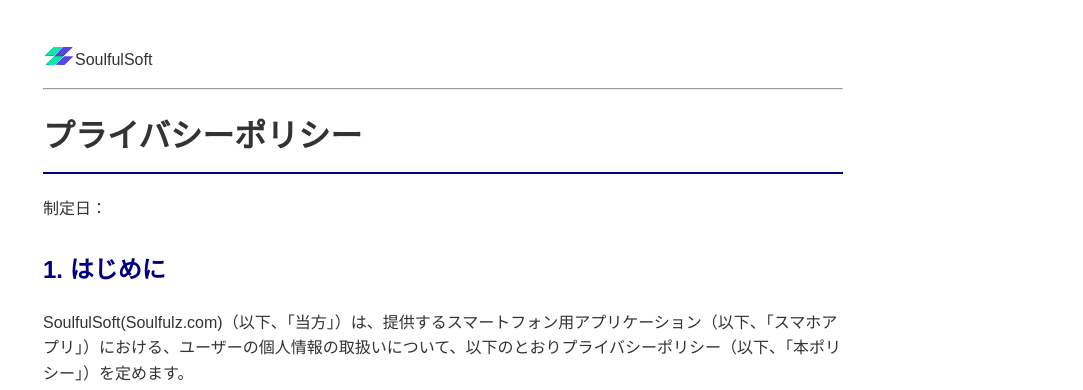
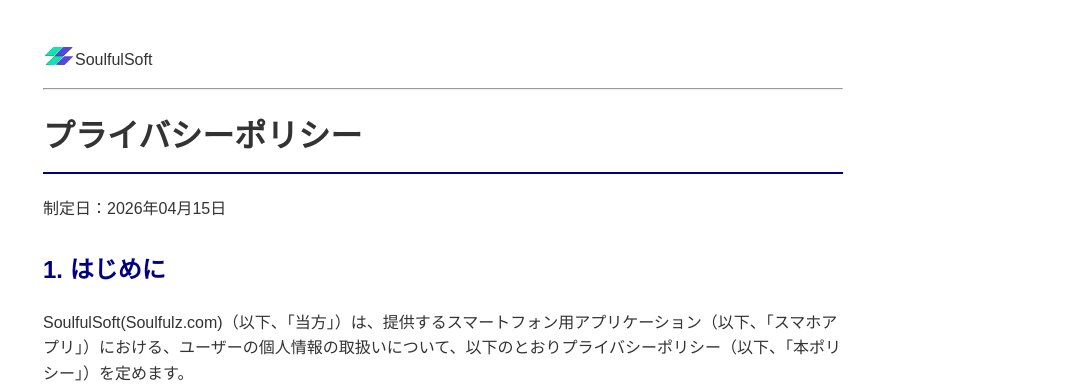
Before and after one commit to SoulfulSoft/soulfulsoft.github.io, a Jekyll site: the page built from soulful_launcher/privacy-policy.md, in a window 1280 px wide. Shown: the top 390 px of the page, without its empty margins (197-1280 px from the left). Built offline with Jekyll 4.4.1, drawn with Linux system fonts in a browser that asks for light colours.

Commit message:
Update privacy-policy.md

```diff
--- a/soulful_launcher/privacy-policy.md
+++ b/soulful_launcher/privacy-policy.md
@@ -2,6 +2,7 @@
 layout: privacy-policy
 title: "Privacy Policy - S Launcher"
 topa: ".."
+date-of-enactment: "2026年04月15日"
 app-specific-title: "データの保存と管理"
 app-specific: "
     <p>アプリで入力されたデータおよびアプリ設定等は、原則としてユーザーの端末内に保存されます。当方のサーバーへ送信・保存されることはありません。</p>
```
